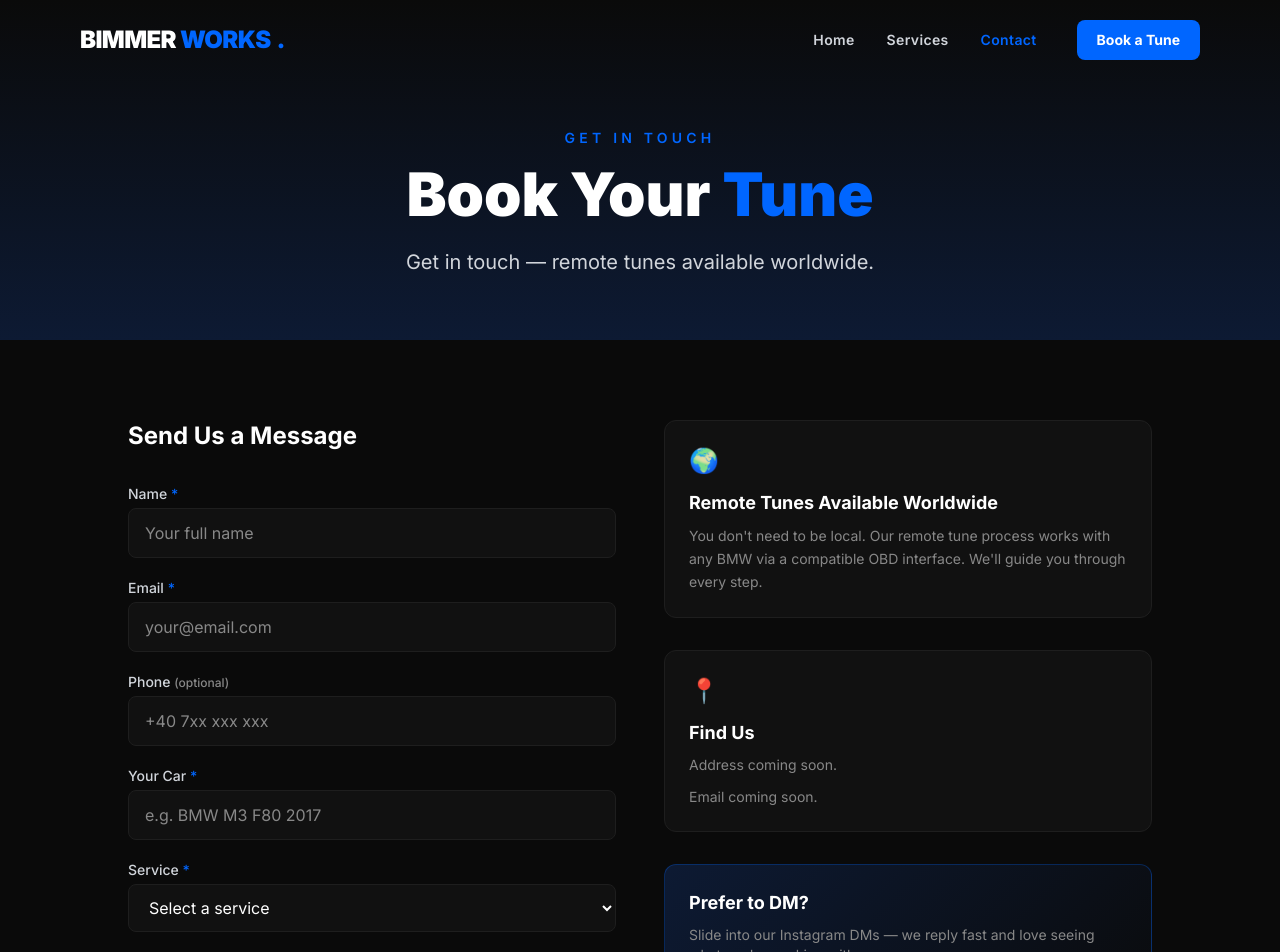
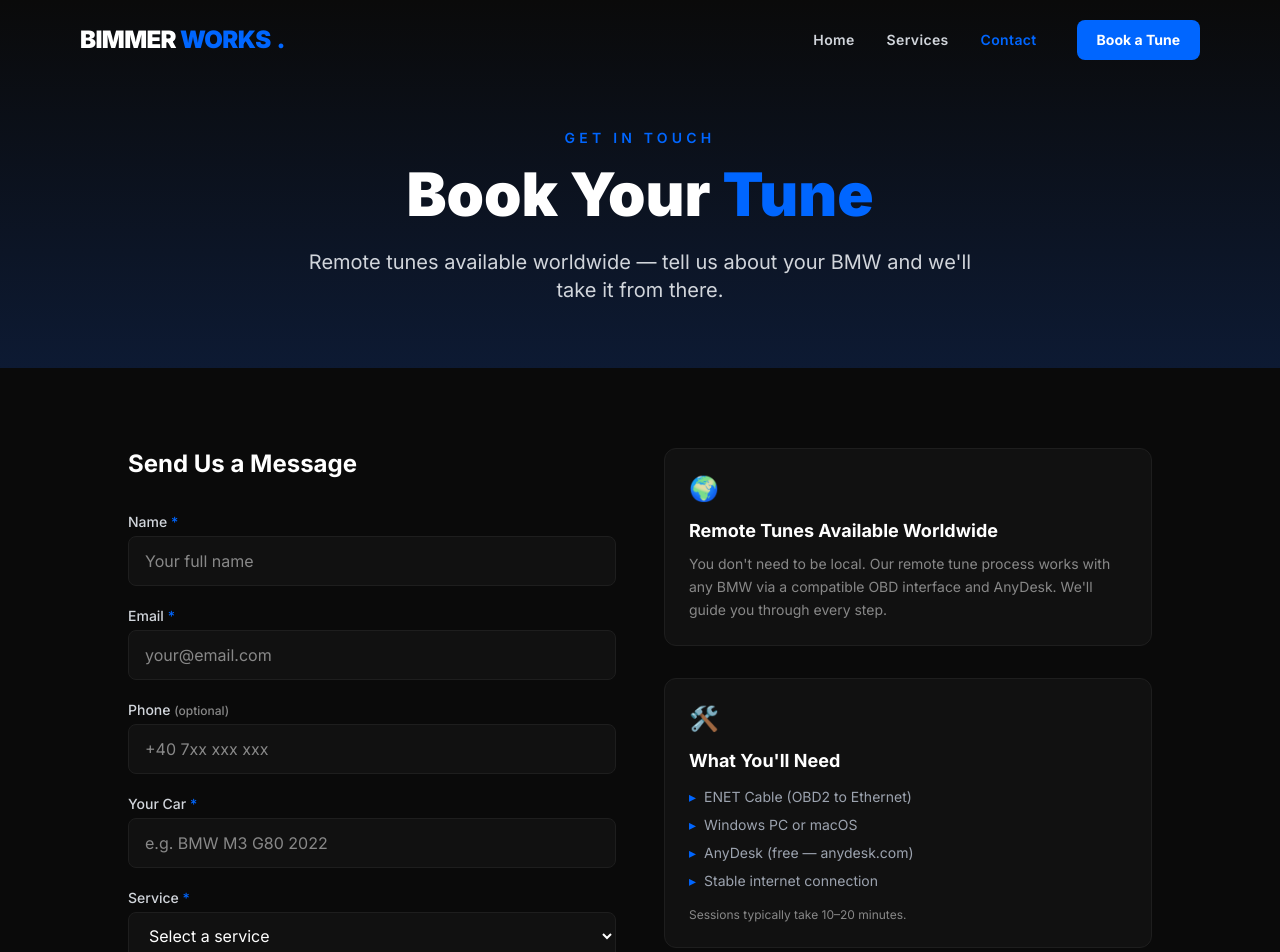
Before and after one commit to nikos192/bimmerworks.ro, a Next.js app: page /contact in a window 1280 px wide. Shown: the top 952 px of the page. Built offline with nearby package versions, Linux system fonts and the light colour scheme.

Commit message:
feat: update contact form service dropdown to match real service packages

```diff
--- a/src/app/contact/page.tsx
+++ b/src/app/contact/page.tsx
@@ -17,11 +17,16 @@ export default function ContactPage() {
   });
 
   const services = [
+    // Priced packages
+    'Pops & Bangs Tune — G series ($300)',
+    'GPF / OPF Delete Tune — Gxx / F8x ($200)',
+    'Gearbox Tune Stage 2/3 — F series ($190)',
+    'Gearbox Tune Stage 2/3 — G series ($280)',
+    'XM Red Label Tune — G09 ($400)',
+    'M3 / M4 CS Tune Pack — G80 / G82 ($400)',
+    'Navigation Region Change — iDrive 7/8 ($220)',
+    // Contact for pricing
     'ECU Stage Tunes (Stage 1, 2, 3)',
-    'Gearbox Tunes',
-    'Pops & Bangs / Burbles',
-    'OPF/GPF Delete Tune',
-    'Remote Tunes (Worldwide)',
     'BMW Coding',
     'Apple CarPlay / Android Auto',
     'Remote Start',
@@ -49,9 +54,7 @@ export default function ContactPage() {
       {/* ── HEADER ── */}
       <section
         className="pt-32 pb-16 px-4 text-center carbon-texture"
-        style={{
-          background: 'linear-gradient(180deg, #0a0a0a 0%, #0d1a33 100%)',
-        }}
+        style={{ background: 'linear-gradient(180deg, #0a0a0a 0%, #0d1a33 100%)' }}
       >
         <p className="text-accent uppercase tracking-[0.3em] text-sm font-semibold mb-4">
           Get In Touch
@@ -60,7 +63,7 @@ export default function ContactPage() {
           Book Your <span className="text-accent">Tune</span>
         </h1>
         <p className="text-gray-300 text-lg sm:text-xl max-w-2xl mx-auto">
-          Get in touch — remote tunes available worldwide.
+          Remote tunes available worldwide — tell us about your BMW and we&apos;ll take it from there.
         </p>
       </section>
 
@@ -140,7 +143,7 @@ export default function ContactPage() {
                     required
                     value={form.car}
                     onChange={handleChange}
-                    placeholder="e.g. BMW M3 F80 2017"
+                    placeholder="e.g. BMW M3 G80 2022"
                     className={inputClass}
                   />
                 </div>
@@ -158,9 +161,16 @@ export default function ContactPage() {
                     className={inputClass + ' cursor-pointer'}
                   >
                     <option value="" disabled>Select a service</option>
-                    {services.map((s) => (
-                      <option key={s} value={s} className="bg-card-bg">{s}</option>
-                    ))}
+                    <optgroup label="── Fixed Price Packages ──">
+                      {services.slice(0, 7).map((s) => (
+                        <option key={s} value={s} className="bg-card-bg">{s}</option>
+                      ))}
+                    </optgroup>
+                    <optgroup label="── Contact for Pricing ──">
+                      {services.slice(7).map((s) => (
+                        <option key={s} value={s} className="bg-card-bg">{s}</option>
+                      ))}
+                    </optgroup>
                   </select>
                 </div>
 
@@ -198,8 +208,27 @@ export default function ContactPage() {
               <div className="text-2xl mb-3">🌍</div>
               <h3 className="font-bold text-lg mb-2">Remote Tunes Available Worldwide</h3>
               <p className="text-muted text-sm leading-relaxed">
-                You don&apos;t need to be local. Our remote tune process works with any BMW via a compatible OBD interface. We&apos;ll guide you through every step.
+                You don&apos;t need to be local. Our remote tune process works with any BMW via a compatible OBD interface and AnyDesk. We&apos;ll guide you through every step.
               </p>
+            </div>
+
+            {/* What you need */}
+            <div className="bg-card-bg border border-card-border rounded-xl p-6">
+              <div className="text-2xl mb-3">🛠️</div>
+              <h3 className="font-bold text-lg mb-3">What You&apos;ll Need</h3>
+              <ul className="space-y-2 text-sm text-gray-400">
+                {[
+                  'ENET Cable (OBD2 to Ethernet)',
+                  'Windows PC or macOS',
+                  'AnyDesk (free — anydesk.com)',
+                  'Stable internet connection',
+                ].map((item) => (
+                  <li key={item} className="flex items-center gap-2">
+                    <span className="text-accent">▸</span> {item}
+                  </li>
+                ))}
+              </ul>
+              <p className="text-muted text-xs mt-4">Sessions typically take 10–20 minutes.</p>
             </div>
 
             {/* Business info */}
```
